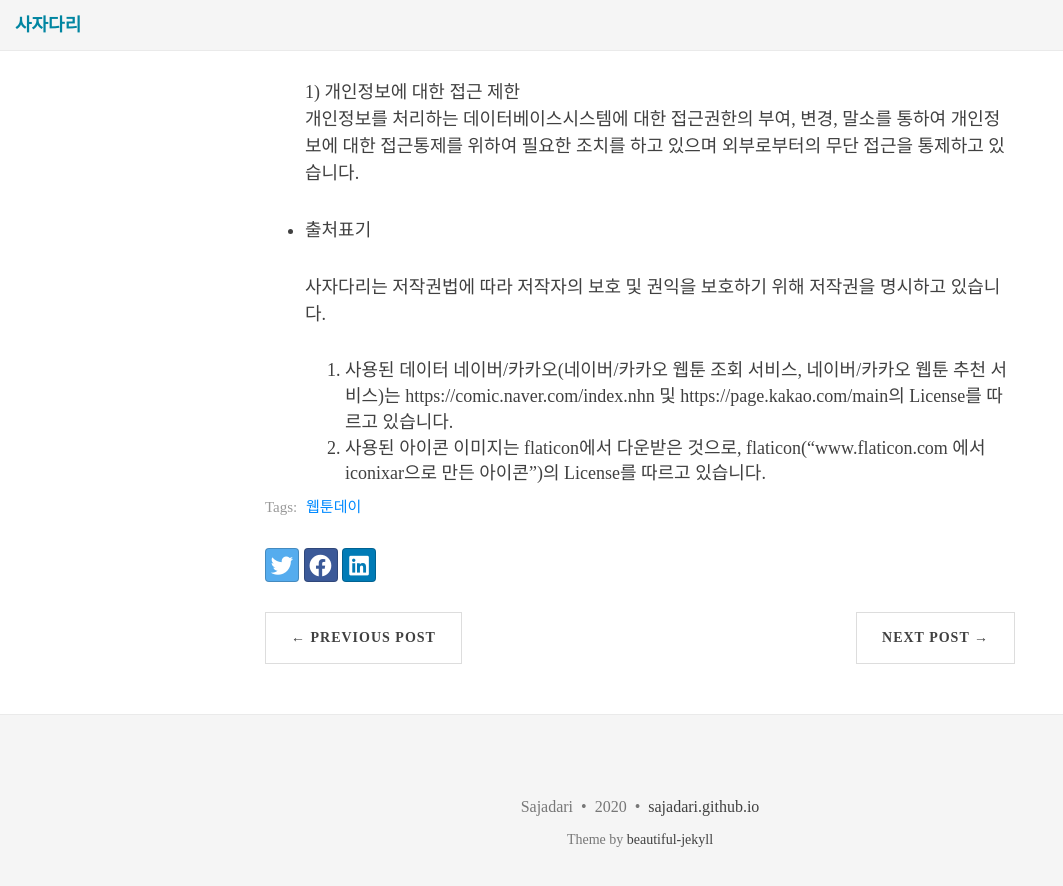
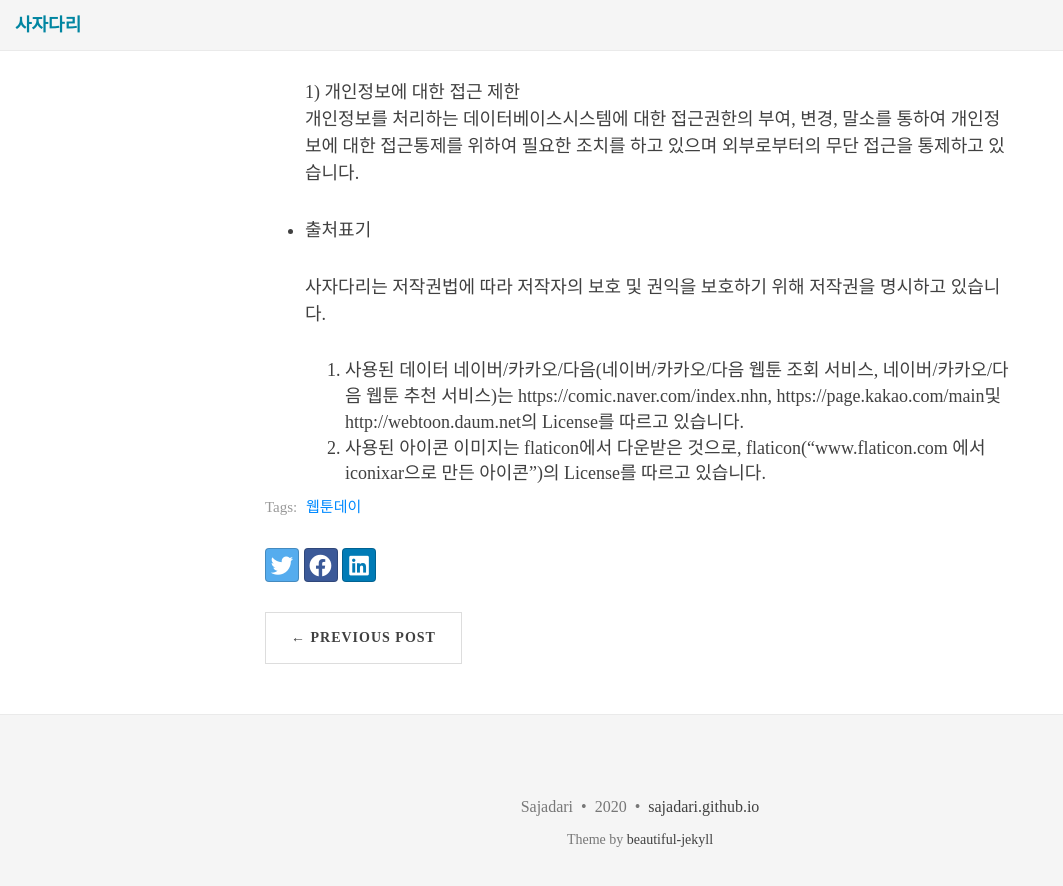
Before and after one commit to sajadari/sajadari.github.io, a Jekyll site: the page built from _posts/2020-10-12-webtoonDay-policy.md, in a window 1280 px wide and 900 px high, scrolled down 2587 px. Shown: the top 886 px of the window, without its empty margins (0-1063 px from the left). Built offline with Jekyll 4.4.1, drawn with Linux system fonts in a browser that asks for light colours; nearby versions of some CDN libraries; some web fonts are replaced; some of the changed text lies outside the part shown.

Commit message:
update webtoonDay policy document

```diff
--- a/_posts/2020-09-28-webtoonDay-policy.md
+++ b/_posts/2020-10-12-webtoonDay-policy.md
@@ -77,5 +77,5 @@
 
     사자다리는 저작권법에 따라 저작자의 보호 및 권익을 보호하기 위해 저작권을 명시하고 있습니다.
 
-    1. 사용된 데이터 네이버/카카오(네이버/카카오 웹툰 조회 서비스, 네이버/카카오 웹툰 추천 서비스)는 https://comic.naver.com/index.nhn 및 https://page.kakao.com/main의 License를 따르고 있습니다.
+    1. 사용된 데이터 네이버/카카오/다음(네이버/카카오/다음 웹툰 조회 서비스, 네이버/카카오/다음 웹툰 추천 서비스)는 https://comic.naver.com/index.nhn, https://page.kakao.com/main및 http://webtoon.daum.net의 License를 따르고 있습니다.
 	2. 사용된 아이콘 이미지는 flaticon에서 다운받은 것으로, flaticon("www.flaticon.com 에서 iconixar으로 만든 아이콘")의 License를 따르고 있습니다.
```
